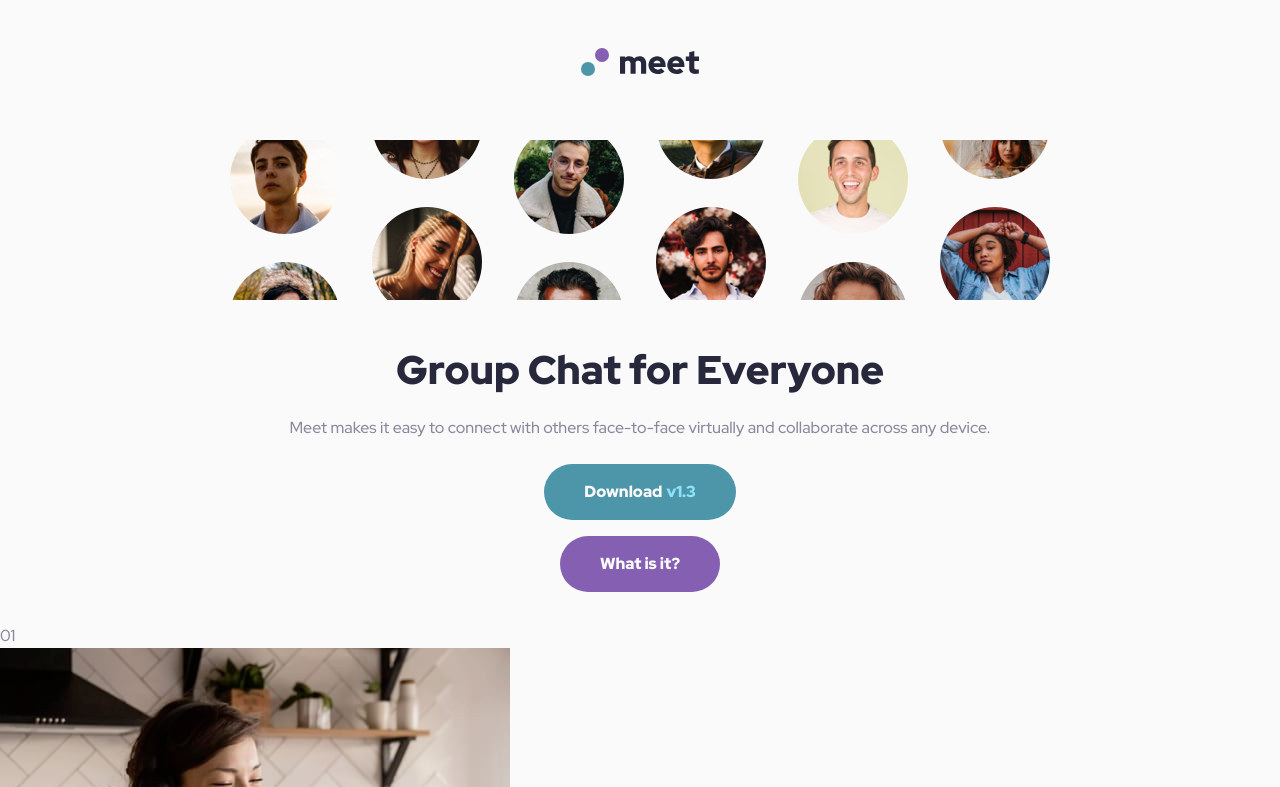
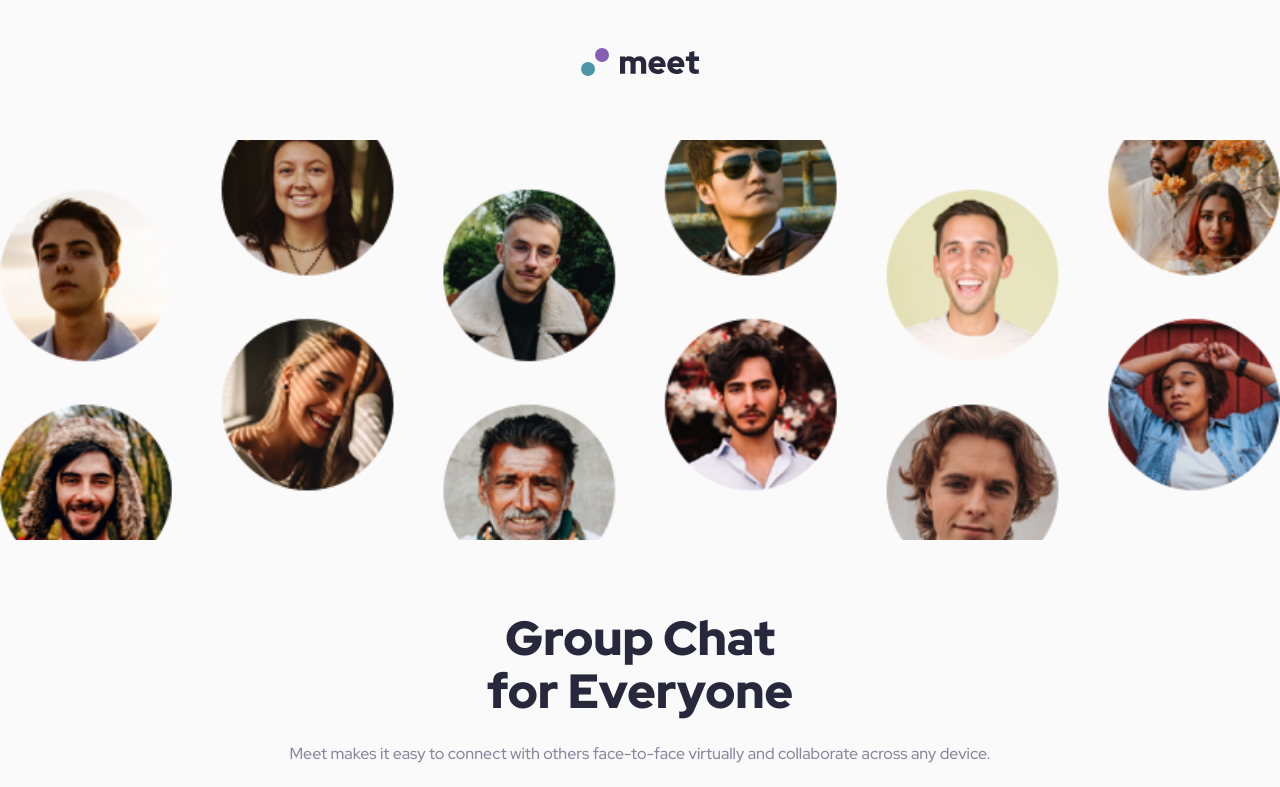
Before and after one commit to r0b3rtcode020/meet-landing, a website: page index.html in a window 1280 px wide. Shown: the top 787 px of the page. Drawn offline with Linux system fonts and the light colour scheme.

Commit message:
Tablet header responsive

```diff
--- a/index.html
+++ b/index.html
@@ -27,7 +27,7 @@
           </figure>
           <!-- Hero Content -->
           <div class="hero__content">
-            <h1 class="hero__title">Group Chat for Everyone</h1>
+            <h1 class="hero__title">Group Chat <br />for Everyone</h1>
             <p class="hero__description">
               Meet makes it easy to connect with others face-to-face virtually and collaborate
               across any device.
--- a/scss/layout/_header.scss
+++ b/scss/layout/_header.scss
@@ -19,14 +19,19 @@
     gap: $spacing-48;
     padding-top: $spacing-64;
     padding-bottom: $spacing-32;
+    @media screen and (width >= 48rem) {
+      gap: $spacing-72;
+      padding-bottom: $spacing-64;
+    }
 
     &__image {
       display: flex;
       justify-content: center;
       width: 100%;
-      height: 10rem;
+      height: clamp(10rem, 42vw, 25rem);
 
       img {
+        width: 100%;
         object-fit: cover;
       }
     }
@@ -44,19 +49,28 @@
       flex-direction: column;
       gap: $spacing-24;
       padding: 0 $spacing-32;
+      @media screen and (width >= 48rem) {
+        padding: 0 calc($spacing-80 * 2);
+      }
     }
 
     &__title {
       @include text-preset-m1;
       color: $color-slate-900;
-      text-wrap: balance;
+      @media screen and (width >= 48rem) {
+        @include text-preset-t1;
+      }
     }
 
     &__cta {
       display: flex;
       flex-direction: column;
+      justify-content: center;
       align-items: center;
       gap: $spacing-16;
+      @media screen and (width >= 48rem) {
+        flex-direction: row;
+      }
     }
   }
 }
```
Also changed, not shown: css/styles.css, 1 other file.
